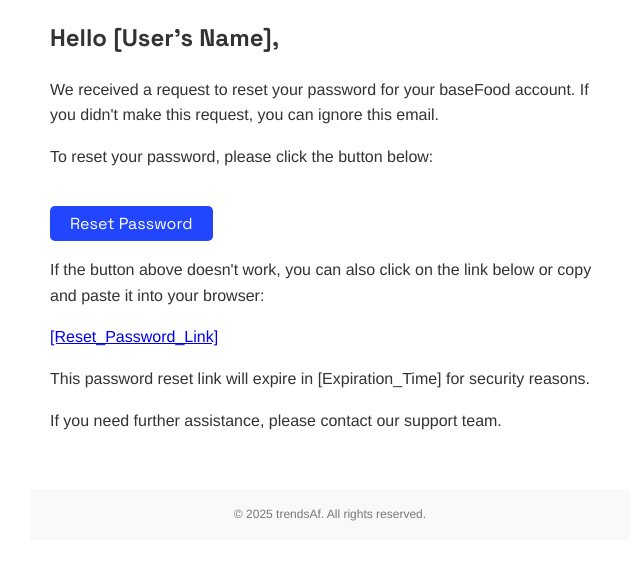
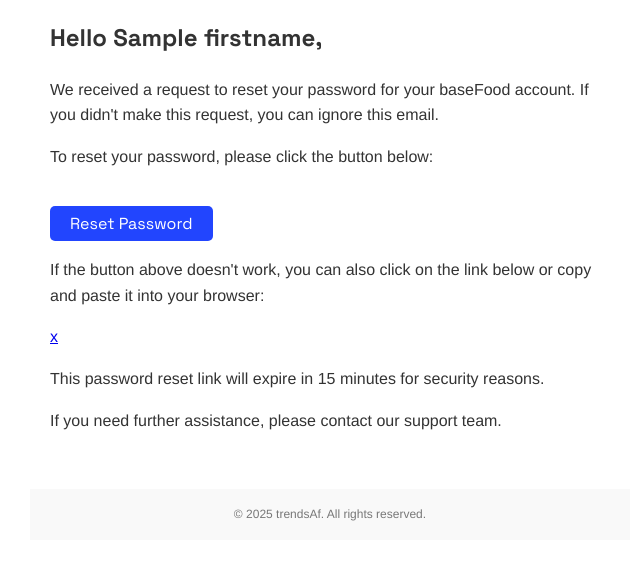
Before and after one commit to Chukason29/trendsaf, a Flask app: template app/templates/password_reset.html in a window 1280 px wide. Shown: the part 239-800 px from the top of the page, without its empty margins (310-950 px from the left). Run offline with Flask 3, Linux system fonts and the light colour scheme; the template is opened without the code that fills it: most values are stand-ins (such as "Sample title", 1, 10 or a date in 2020).

Commit message:
email template change

```diff
--- a/app/blueprints/auth/routes.py
+++ b/app/blueprints/auth/routes.py
@@ -187,13 +187,13 @@
         user = Users.query.filter_by(email=email).first()
         if user:
             id = str(user.user_uuid)
-            link = generate_password_link(id)
+            pass_link = generate_password_link(id)
 
             #TODO Instantiating an object of tokens and store the link in th database
-            token = Tokens(token = link['link'], is_token_used = False)
+            token = Tokens(token = pass_link['link'], is_token_used = False)
 
             #TODO send mail to user
-            mail_message = "Click this link to verify your email address: " + link['link']
+            mail_message = "Click this link to verify your email address: " + pass_link['link']
             msg = Message("Password  Reset",
                 sender='Trendsaf Support',
                 recipients=[email])  # Change to recipient's email
--- a/app/templates/password_reset.html
+++ b/app/templates/password_reset.html
@@ -54,13 +54,13 @@
         <img src="./basefood_logo.png" alt="BaseFood Logo" style="max-width: 200px;">
     </div>
     <div class="content">
-        <h2>Hello [User's Name],</h2>
+        <h2>Hello {{firstname}},</h2>
         <p>We received a request to reset your password for your baseFood account. If you didn't make this request, you can ignore this email.</p>
         <p>To reset your password, please click the button below:</p>
-        <a href="[Reset_Password_Link]" target="_blank" class="button">Reset Password</a>
+        <a href="{{pass_link}}" target="_blank" class="button">Reset Password</a>
         <p>If the button above doesn't work, you can also click on the link below or copy and paste it into your browser:</p>
-        <p><a href="[Reset_Password_Link]" target="_blank">[Reset_Password_Link]</a></p>
-        <p>This password reset link will expire in [Expiration_Time] for security reasons.</p>
+        <p><a href="{{pass_link}}" target="_blank">{{pass_link}}</a></p>
+        <p>This password reset link will expire in 15 minutes for security reasons.</p>
         <p>If you need further assistance, please contact our support team.</p>
     </div>
     <div class="footer">
```
